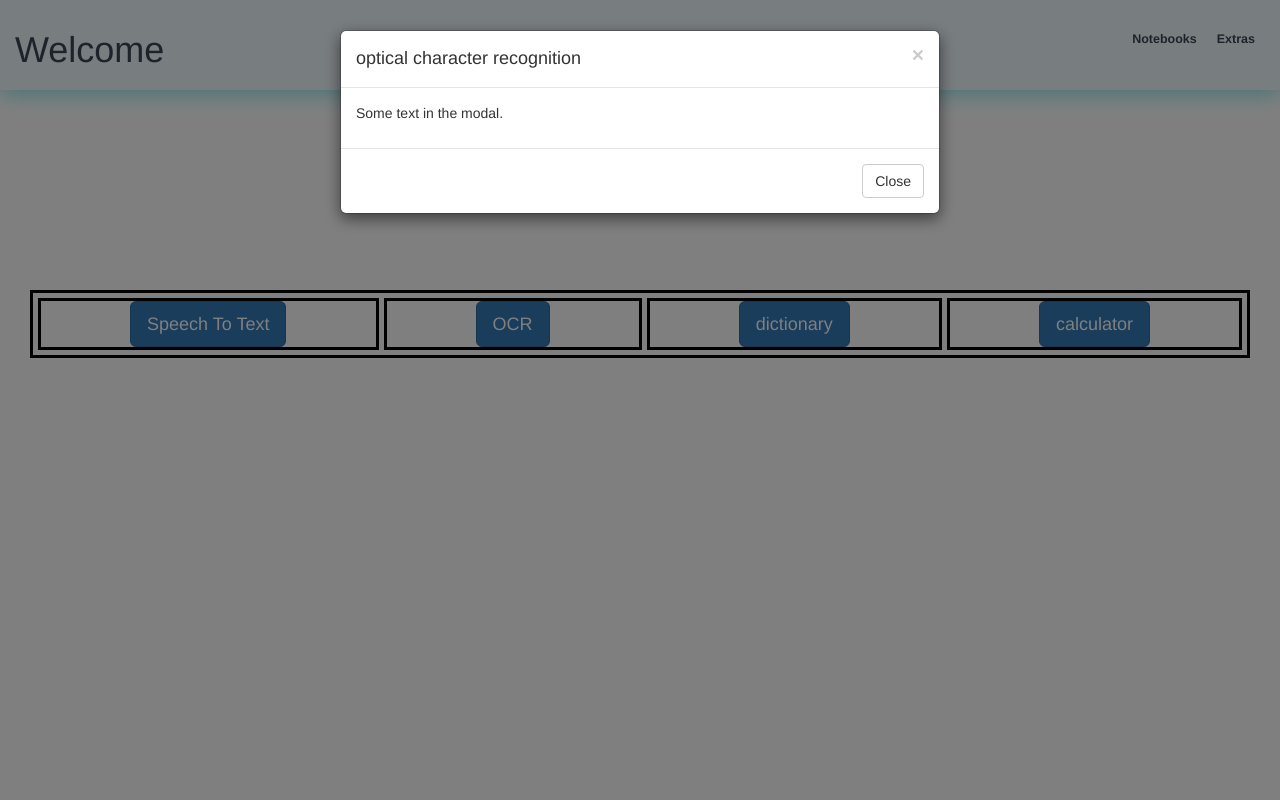
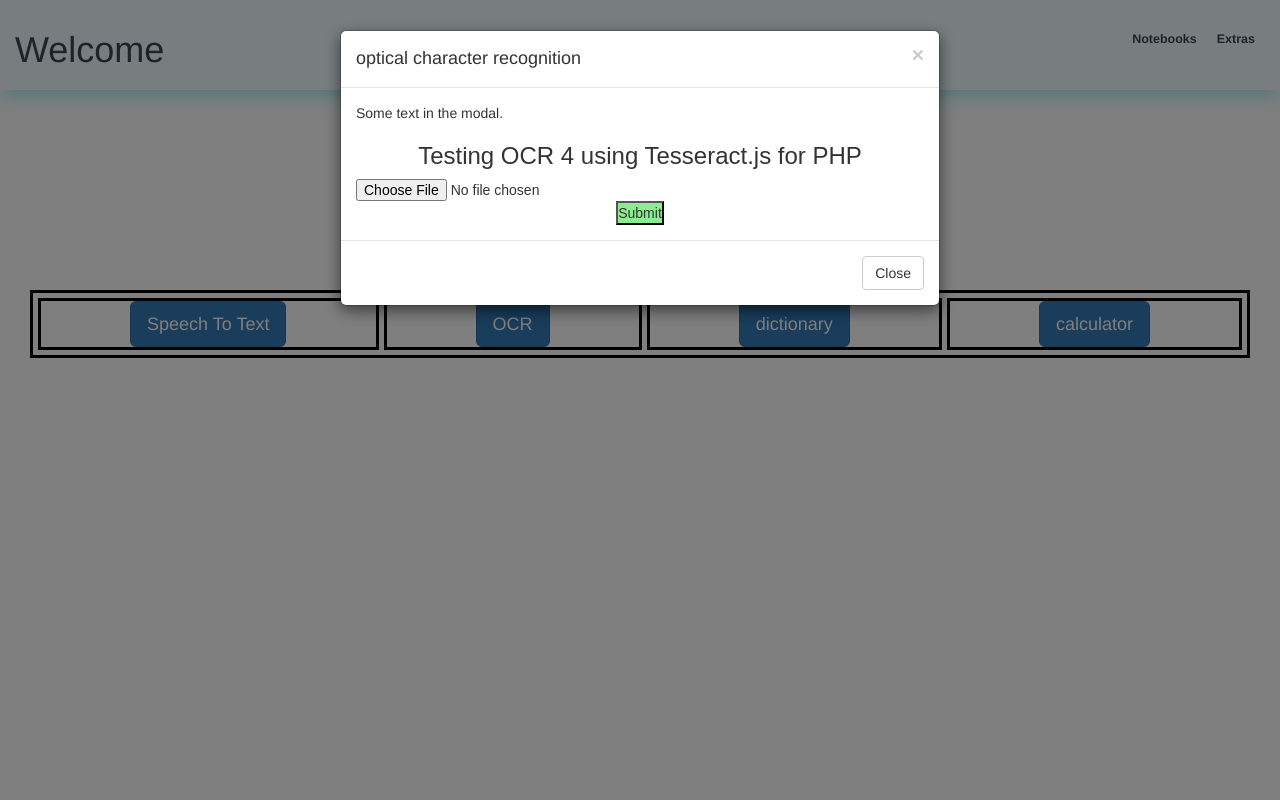
Before and after one commit to KenKenCode/TakeNoteOnline, a PHP site: page /ExtrasPage.html in a window 1280 px wide, after a click on "OCR". Run offline with PHP 8.4, Linux system fonts and the light colour scheme.

Commit message:
50% finished adding the ocr

```diff
--- a/ExtrasPage.html
+++ b/ExtrasPage.html
@@ -16,6 +16,7 @@
     <link href='https://unpkg.com/boxicons@2.1.4/css/boxicons.min.css' rel='stylesheet'>
 
     <script>
+      //Start of script for speech to text
         /* JS comes here */
 		    function runSpeechRecognition() {
 		        // get output div reference
@@ -46,6 +47,11 @@
                  // start recognition
                  recognition.start();
 	        }
+
+          //End of script for speech to text
+
+          //Start of script for OCR
+
     </script>
 </head>
 <body>
@@ -131,7 +137,15 @@
         <h4 class="modal-title">optical character recognition</h4>
       </div>
       <div class="modal-body">
+
         <p>Some text in the modal.</p>
+        <div id="ocrBody">
+          <h3>Testing OCR 4 using Tesseract.js for PHP</h3>
+          <form action="upload.php" method="POST" enctype="multipart/form-data">
+            <input type="file" name="image" />
+            <input type="submit" id="ocrButton"/>
+          </form>
+        </div>
       </div>
       <div class="modal-footer">
         <button type="button" class="btn btn-default" data-dismiss="modal">Close</button>
--- a/ExtrasPageStyle.css
+++ b/ExtrasPageStyle.css
@@ -105,6 +105,20 @@ nav {
     cursor: pointer;
 }
 
+/* START OF CSS FOR OCR */
+
+#ocrBody {
+    text-align: center;
+	font-family: arial;
+
+}
+
+#ocrButton {
+    background-color: rgb(141, 236, 141);
+}
+
+/* END OF CSS FOR OCR */
+
 /* START OF CSS FOR SPEECH TO TEXT */
 #speechToTextBody {
     text-align: center;
@@ -132,6 +146,8 @@ nav {
 }
 /* END OF CSS FOR SPEECH TO TEXT */
 
+
+
 @media (max-width: 600px) {
     /* If screen size is less than 600 pixels, then this CSS will apply */
 .nav-hamburger {
```
